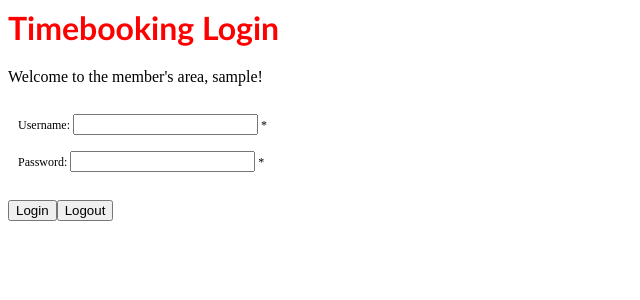
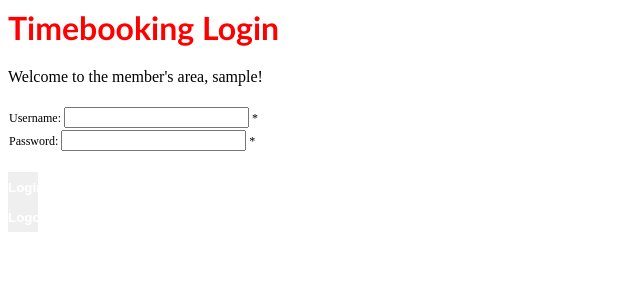
Before and after one commit to domgoodwin/Clarity2.0, a PHP site: page /Login.php in a window 1280 px wide. Shown: the top 300 px of the page, without its empty margins (0-640 px from the left). Run offline with PHP 8.4, Linux system fonts and the light colour scheme; the visitor is signed in with stand-in values (Sample User, id 1).

Commit message:
updated stylesheet

```diff
--- a/Login.php
+++ b/Login.php
@@ -28,8 +28,11 @@ function test_input($data) {
   return $data;
 }
 
-Login($_SESSION["username"],$pw);
-GetRole($_SESSION["username"]);
+if(array_key_exists('Login', $_POST)){
+	Login($_SESSION["username"],$pw);
+	GetRole($_SESSION["username"]);
+}
+
 GetLogin($_SESSION["login"]);
 
 if(array_key_exists('logout', $_POST)){
@@ -42,13 +45,7 @@ if(array_key_exists('logout', $_POST)){
 <tr><td>Password: <input type="password" name="password" required> <span class="error">*</span></td></tr>
 </tbody>
 </table>
-<table>
-	<tbody>
-	<tr>
-<input type="submit" name="login" id="login" value="Login"></form>
-<form method="POST" name="logout" action"/Login.php"><input type="submit" name="logout" id="logout" value="Logout"></form>
-</tr>
-</tbody>
-</table>
+<input class=button type="submit" name="login" id="login" value="Login"></form>
+<form method="POST" name="logout" action"/Login.php"><input class=button type="submit" name="logout" id="logout" value="Logout"></form>
 </body>
 </html>
--- a/Stylesheet.css
+++ b/Stylesheet.css
@@ -8,7 +8,7 @@ table {
   overflow: auto;
 }
 
-.hiddenTable, .hiddenTable th, .hiddenTable td {
+.hiddenTable, .hiddenTable th {
 	BORDER-TOP-STYLE: none;
 	BACKGROUND: none transparent scroll repeat 0% 0%;
 	BORDER-BOTTOM-STYLE: none;
@@ -21,8 +21,8 @@ table {
 
 .button {
 	border-style: none;
-	HEIGHT: 100%;
-	WIDTH: 100%;
+	HEIGHT: 30px;
+	WIDTH: 80px;
 	PADDING: 0px;
 	FILTER: none;
 	MARGIN: 0px;
@@ -33,8 +33,20 @@ table {
 	text-align: center;
 }
 
-button:hover {
-  FILTER: none;
+/********************* Inputs *********************/
+
+.button {
+	border-style: none;
+	HEIGHT: 30px;
+	WIDTH: 30px;
+	PADDING: 0px;
+	FILTER: none;
+	MARGIN: 0px;
+	ms-filter: none;
+	COLOR: #ffffff;
+	font-weight: bold;
+	display: inline-block;
+	text-align: center;
 }
 
 h1 {
```
